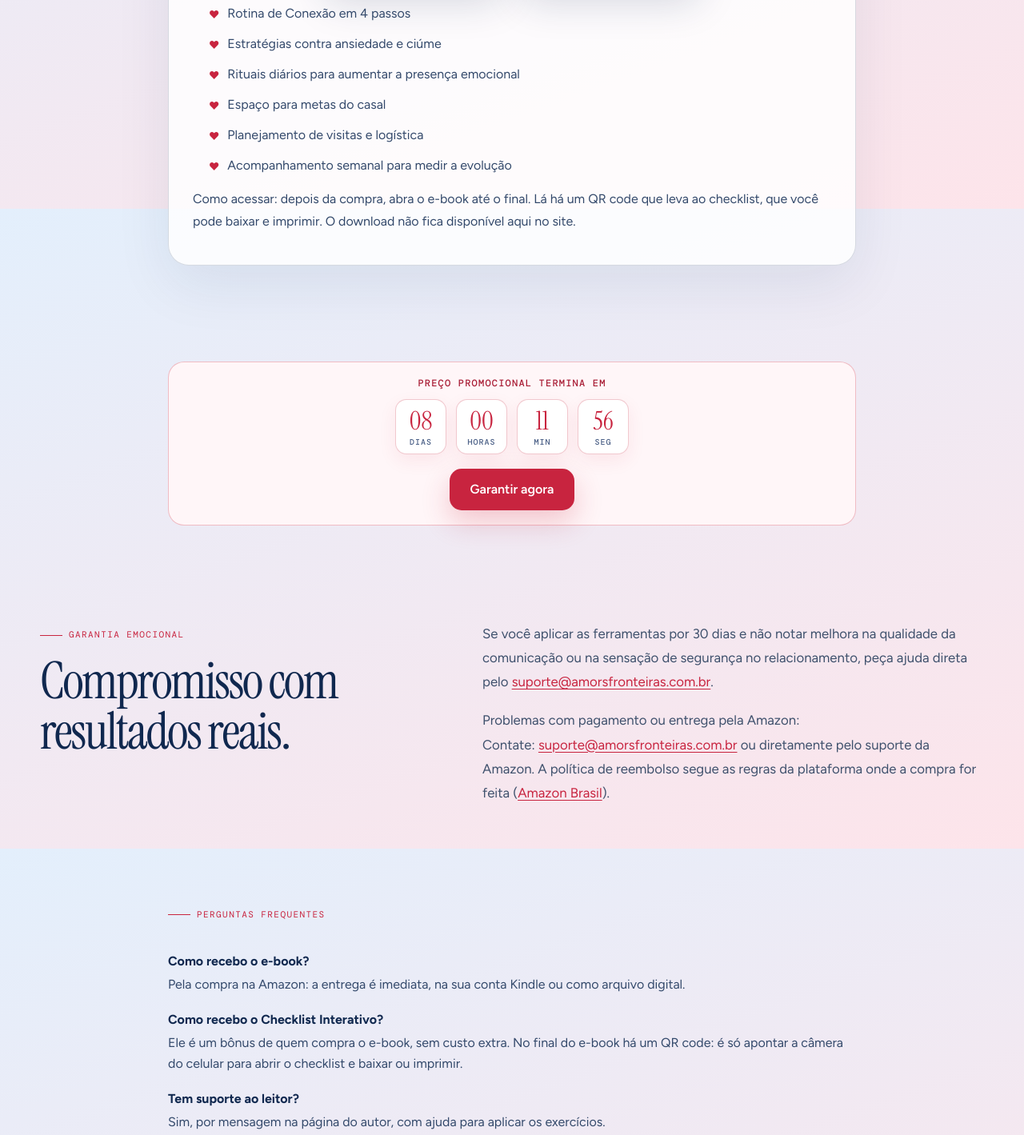
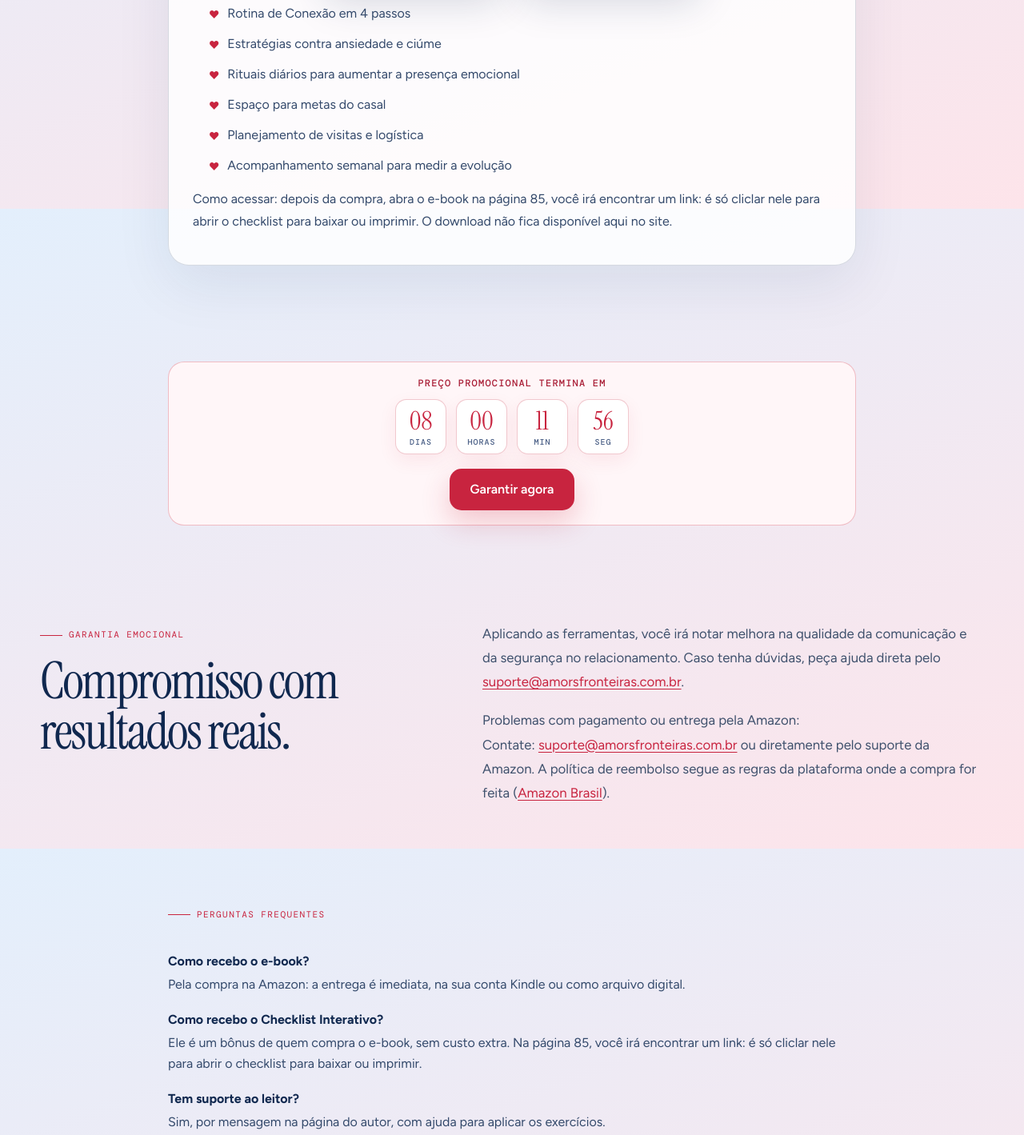
Before and after one commit to richard1982rreis/site-amorsfronteiras, a plain HTML site: page ebook.html in a window 1280 px wide. Shown: the part 2939-4358 px from the top of the page at 80% size. Drawn offline with nearby package versions, Linux system fonts and the light colour scheme.

Commit message:
Add files via upload

```diff
--- a/ebook.html
+++ b/ebook.html
@@ -102,7 +102,7 @@
       <ul class="book-ticks">
         <li>Rotina de Conexão em 4 passos</li><li>Estratégias contra ansiedade e ciúme</li><li>Rituais diários para aumentar a presença emocional</li><li>Espaço para metas do casal</li><li>Planejamento de visitas e logística</li><li>Acompanhamento semanal para medir a evolução</li>
       </ul>
-      <p class="fine">Como acessar: depois da compra, abra o e-book até o final. Lá há um QR code que leva ao checklist, que você pode baixar e imprimir. O download não fica disponível aqui no site.</p>
+      <p class="fine">Como acessar: depois da compra, abra o e-book na página 85, você irá encontrar um link: é só cliclar nele para abrir o checklist para baixar ou imprimir. O download não fica disponível aqui no site.</p>
     </div>
   </div>
 </section>
@@ -129,7 +129,7 @@
       <h2 class="section-title">Compromisso com resultados reais.</h2>
     </div>
     <div class="prose reveal">
-      <p>Se você aplicar as ferramentas por 30 dias e não notar melhora na qualidade da comunicação ou na sensação de segurança no relacionamento, peça ajuda direta pelo <a href="mailto:suporte@amorsfronteiras.com.br" style="color:var(--accent);text-decoration:underline;text-underline-offset:3px">suporte@amorsfronteiras.com.br</a>.</p>
+      <p>Aplicando as ferramentas, você irá notar melhora na qualidade da comunicação e da segurança no relacionamento. Caso tenha dúvidas, peça ajuda direta pelo <a href="mailto:suporte@amorsfronteiras.com.br" style="color:var(--accent);text-decoration:underline;text-underline-offset:3px">suporte@amorsfronteiras.com.br</a>.</p>
       <p class="fine">
   Problemas com pagamento ou entrega pela Amazon:<br>
   Contate:
@@ -147,7 +147,7 @@ A política de reembolso segue as regras da plataforma onde a compra for feita
     <div class="eyebrow">Perguntas frequentes</div>
     <dl class="faq reveal">
       <dt>Como recebo o e-book?</dt><dd>Pela compra na Amazon: a entrega é imediata, na sua conta Kindle ou como arquivo digital.</dd>
-      <dt>Como recebo o Checklist Interativo?</dt><dd>Ele é um bônus de quem compra o e-book, sem custo extra. No final do e-book há um QR code: é só apontar a câmera do celular para abrir o checklist e baixar ou imprimir.</dd>
+      <dt>Como recebo o Checklist Interativo?</dt><dd>Ele é um bônus de quem compra o e-book, sem custo extra. Na página 85, você irá encontrar um link: é só cliclar nele para abrir o checklist para baixar ou imprimir.</dd>
       <dt>Tem suporte ao leitor?</dt><dd>Sim, por mensagem na página do autor, com ajuda para aplicar os exercícios.</dd>
     </dl>
   </div>
```
Also changed, not shown: 1 other file.
